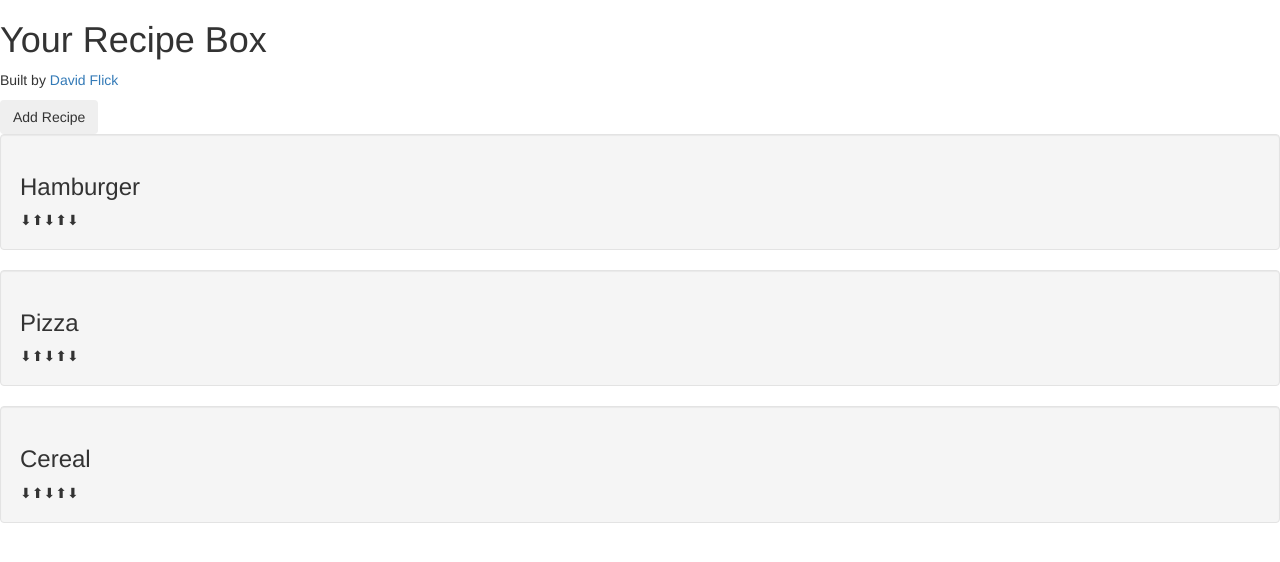
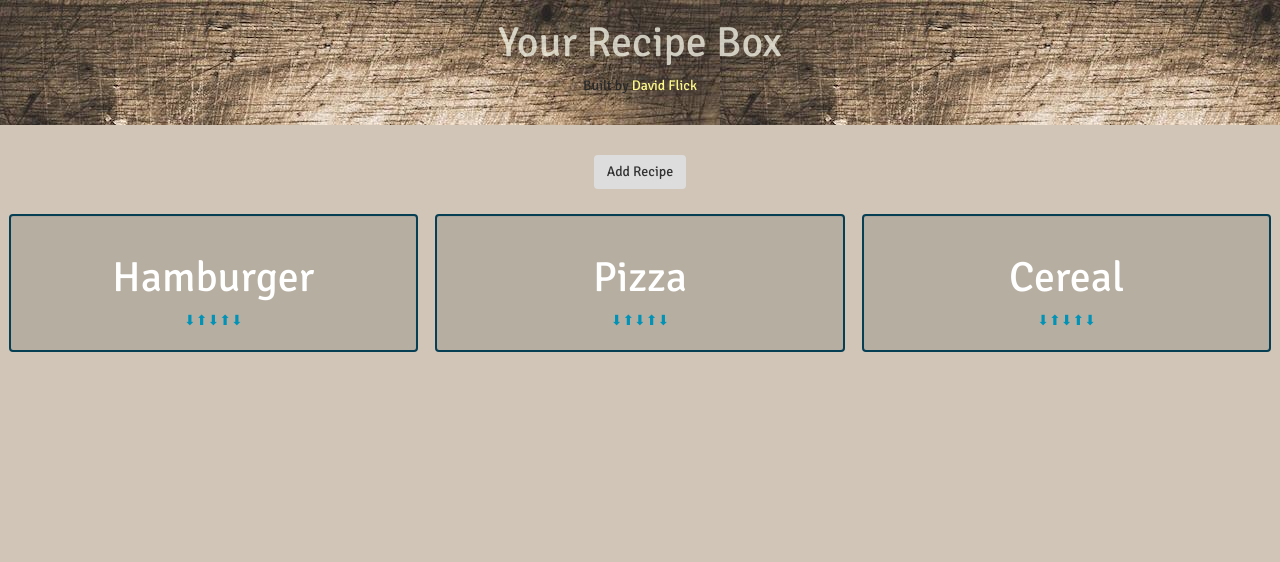
Before and after one commit to davemflick/recipe-box, a website: page dist/index.html in a window 1280 px wide. Drawn offline with nearby package versions, Linux system fonts and the light colour scheme; the site is published under a folder, as on GitHub Pages, so addresses that start at the root find nothing.

Commit message:
file path

```diff
--- a/dist/index.html
+++ b/dist/index.html
@@ -4,10 +4,10 @@
 <title>FCC Recipe Box</title>
 	<meta charset="utf-8">
   	<meta name="viewport" content="width=device-width, initial-scale=1">
-  	<link rel='stylesheet' href="/app/styles/normalize.css" />
+  	<link rel='stylesheet' href="../app/styles/normalize.css" />
   	<link href="https://fonts.googleapis.com/css?family=Signika" rel="stylesheet">
   	<link rel="stylesheet" href="https://maxcdn.bootstrapcdn.com/bootstrap/3.3.7/css/bootstrap.min.css" integrity="sha384-BVYiiSIFeK1dGmJRAkycuHAHRg32OmUcww7on3RYdg4Va+PmSTsz/K68vbdEjh4u" crossorigin="anonymous">
- 	<link rel='stylesheet' href='/app/styles/main.css'/>
+ 	<link rel='stylesheet' href='../app/styles/main.css'/>
 </head>
 <body>
 
```
